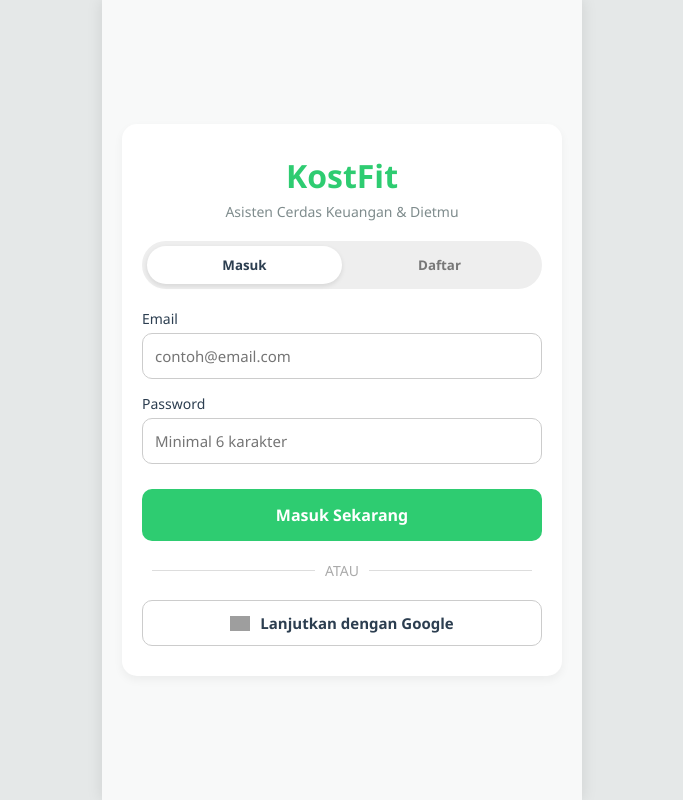
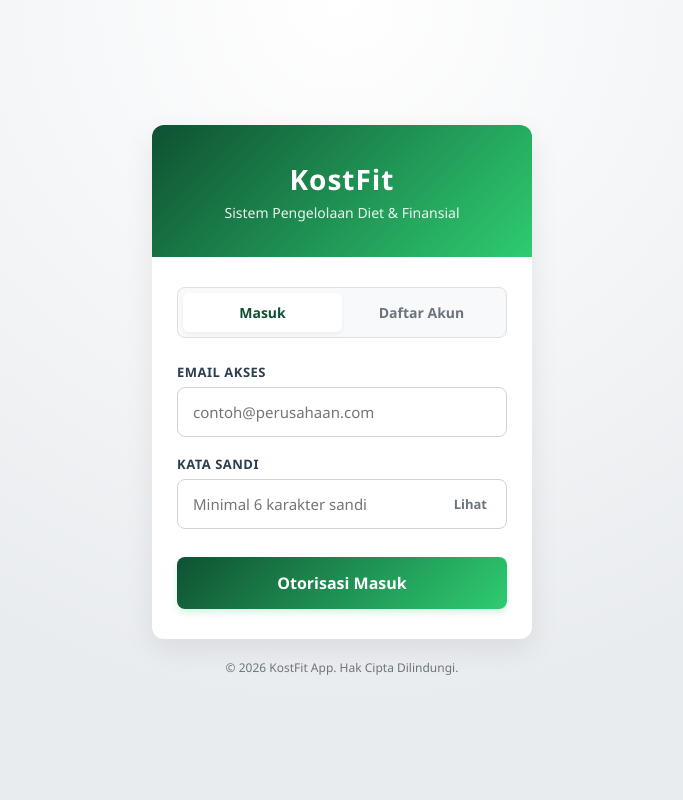
Before and after one commit to bhe-24/KostFit, a website: page public/auth.html in a window 1280 px wide. Shown: the whole page, without its empty margins (298-981 px from the left). Drawn offline with Linux system fonts and the light colour scheme; no server answers; grey boxes are pictures that could not be loaded.

Commit message:
Revamp authentication page layout and styles
Updated the authentication page with new styles and structure, including changes to titles, layout, and input handling.

```diff
--- a/public/auth.html
+++ b/public/auth.html
@@ -3,114 +3,159 @@
 <head>
   <meta charset="UTF-8">
   <meta name="viewport" content="width=device-width, initial-scale=1.0">
-  <title>KostFit - Masuk / Daftar</title>
+  <title>KostFit - Portal Masuk</title>
 
   <style>
-    /* === CSS GLOBAL & MOBILE-FIRST === */
+    /* === CSS MODERN CORPORATE === */
     :root {
-      --primary: #2ECC71;
-      --secondary: #3498DB;
+      --primary-dark: #0F5132; /* Hijau Tua Perkantoran */
+      --primary-light: #2ECC71; /* Hijau Muda Segar */
+      --text-main: #2C3E50;
+      --text-muted: #6C757D;
+      --bg-corporate: #E9ECEF; /* Abu-abu bersih ala enterprise */
       --danger: #E74C3C;
-      --bg-color: #F8F9F9;
-      --text-main: #2C3E50;
     }
-    * { margin: 0; padding: 0; box-sizing: border-box; font-family: 'Segoe UI', sans-serif; }
-    body { background-color: #E5E8E8; display: flex; justify-content: center; }
+
+    * { margin: 0; padding: 0; box-sizing: border-box; font-family: 'Segoe UI', Roboto, Helvetica, Arial, sans-serif; }
+
+    /* Latar belakang nuansa formal perusahaan */
+    body {
+      background-color: var(--bg-corporate);
+      background-image: radial-gradient(circle at 50% 0%, #ffffff 0%, transparent 70%);
+      display: flex; justify-content: center; align-items: center; min-height: 100vh;
+    }
 
     #app-container {
-      background-color: var(--bg-color);
-      width: 100%; max-width: 480px; min-height: 100vh;
-      display: flex; flex-direction: column; justify-content: center;
-      box-shadow: 0 0 15px rgba(0,0,0,0.1); padding: 20px;
+      width: 100%; max-width: 420px; padding: 20px;
     }
 
+    /* Card Utama dengan gaya modern bersih */
     .auth-card {
-      background: white; border-radius: 15px; padding: 30px 20px;
-      box-shadow: 0 4px 10px rgba(0,0,0,0.05); text-align: center;
+      background: white;
+      border-radius: 12px;
+      box-shadow: 0 10px 30px rgba(0,0,0,0.08);
+      overflow: hidden; /* Agar border radius atas menutupi header */
     }
 
-    .auth-card h1 { color: var(--primary); margin-bottom: 5px; }
-    .auth-card p { color: #7F8C8D; font-size: 14px; margin-bottom: 20px; }
+    /* Header Gradasi Hijau Tua ke Muda */
+    .card-header {
+      background: linear-gradient(135deg, var(--primary-dark) 0%, var(--primary-light) 100%);
+      color: white;
+      text-align: center;
+      padding: 35px 20px;
+    }
+
+    .card-header h1 { font-size: 28px; font-weight: 700; letter-spacing: 1px; margin-bottom: 5px; }
+    .card-header p { font-size: 14px; opacity: 0.9; font-weight: 400; }
+
+    .card-body { padding: 30px 25px; }
 
     /* Tombol Toggle Login/Daftar */
     .toggle-box {
-      display: flex; justify-content: space-between; margin-bottom: 20px;
-      background: #eee; border-radius: 25px; padding: 5px;
+      display: flex; justify-content: space-between; margin-bottom: 25px;
+      background: #F8F9FA; border-radius: 8px; padding: 5px; border: 1px solid #E0E0E0;
     }
     .toggle-btn {
       flex: 1; padding: 10px; border: none; background: transparent;
-      border-radius: 20px; font-weight: bold; cursor: pointer;
-      color: #777; transition: 0.3s;
+      border-radius: 6px; font-weight: 600; cursor: pointer;
+      color: var(--text-muted); transition: all 0.3s ease; font-size: 14px;
     }
-    .toggle-btn.active { background: white; color: var(--text-main); box-shadow: 0 2px 5px rgba(0,0,0,0.1); }
+    .toggle-btn.active {
+      background: white; color: var(--primary-dark);
+      box-shadow: 0 2px 4px rgba(0,0,0,0.05);
+    }
 
     /* Form Input */
-    .input-group { margin-bottom: 15px; text-align: left; }
-    .input-group label { display: block; font-size: 14px; margin-bottom: 5px; color: var(--text-main); font-weight: 500; }
-    .input-group input {
-      width: 100%; padding: 12px; border: 1px solid #ccc;
-      border-radius: 10px; outline: none; font-size: 15px;
+    .input-group { margin-bottom: 18px; text-align: left; }
+    .input-group label { display: block; font-size: 13px; margin-bottom: 6px; color: var(--text-main); font-weight: 600; text-transform: uppercase; letter-spacing: 0.5px;}
+
+    .input-wrapper { position: relative; display: flex; align-items: center; }
+    .input-wrapper input {
+      width: 100%; padding: 14px 15px; border: 1px solid #CED4DA;
+      border-radius: 8px; outline: none; font-size: 15px; color: var(--text-main);
+      transition: border-color 0.2s;
+    }
+    .input-wrapper input:focus { border-color: var(--primary-light); }
+
+    /* Tombol Show/Hide Password */
+    .toggle-pwd-btn {
+      position: absolute; right: 15px; background: none; border: none;
+      color: var(--text-muted); font-size: 13px; font-weight: 600;
+      cursor: pointer; padding: 5px;
+    }
+    .toggle-pwd-btn:hover { color: var(--primary-dark); }
+
+    /* Tombol Submit */
+    .btn-submit {
+      width: 100%; padding: 15px; border: none; border-radius: 8px;
+      background: linear-gradient(135deg, var(--primary-dark) 0%, var(--primary-light) 100%);
+      color: white; font-size: 16px; font-weight: bold; cursor: pointer;
+      margin-top: 10px; transition: opacity 0.2s; box-shadow: 0 4px 6px rgba(46, 204, 113, 0.2);
+    }
+    .btn-submit:hover { opacity: 0.9; }
+
+    #error-msg {
+      color: var(--danger); font-size: 13px; margin-top: 15px;
+      display: none; text-align: center; font-weight: 500; background: #FDEDEC; padding: 10px; border-radius: 6px;
     }
 
-    .btn-submit {
-      width: 100%; padding: 15px; border: none; border-radius: 10px;
-      background-color: var(--primary); color: white; font-size: 16px;
-      font-weight: bold; cursor: pointer; margin-top: 10px;
-    }
-
-    .divider { margin: 20px 0; color: #aaa; font-size: 14px; display: flex; align-items: center; }
-    .divider::before, .divider::after { content: ""; flex: 1; border-bottom: 1px solid #ddd; margin: 0 10px; }
-
-    .btn-google {
-      width: 100%; padding: 12px; border: 1px solid #ccc; border-radius: 10px;
-      background-color: white; color: var(--text-main); font-size: 15px;
-      font-weight: bold; cursor: pointer; display: flex; justify-content: center; align-items: center; gap: 10px;
-    }
-
-    #error-msg { color: var(--danger); font-size: 14px; margin-top: 15px; display: none; }
+    .footer-text { text-align: center; font-size: 12px; color: var(--text-muted); margin-top: 20px; }
   </style>
 </head>
 <body>
 
   <div id="app-container">
     <div class="auth-card">
+      <div class="card-header">
         <h1>KostFit</h1>
-      <p>Asisten Cerdas Keuangan & Dietmu</p>
+        <p>Sistem Pengelolaan Diet & Finansial</p>
+      </div>
 
+      <div class="card-body">
         <div class="toggle-box">
           <button id="btn-login-tab" class="toggle-btn active" onclick="switchTab('login')">Masuk</button>
-        <button id="btn-register-tab" class="toggle-btn" onclick="switchTab('register')">Daftar</button>
+          <button id="btn-register-tab" class="toggle-btn" onclick="switchTab('register')">Daftar Akun</button>
         </div>
 
         <div id="form-area">
+          <div class="input-group" id="name-group" style="display: none;">
+            <label>Nama Lengkap</label>
+            <div class="input-wrapper">
+              <input type="text" id="fullname" placeholder="Masukkan nama Anda">
+            </div>
+          </div>
+
           <div class="input-group">
-          <label>Email</label>
-          <input type="email" id="email" placeholder="contoh@email.com">
+            <label>Email Akses</label>
+            <div class="input-wrapper">
+              <input type="email" id="email" placeholder="contoh@perusahaan.com">
             </div>
+          </div>
+
           <div class="input-group">
-          <label>Password</label>
-          <input type="password" id="password" placeholder="Minimal 6 karakter">
+            <label>Kata Sandi</label>
+            <div class="input-wrapper">
+              <input type="password" id="password" placeholder="Minimal 6 karakter sandi">
+              <button type="button" id="toggle-pwd" class="toggle-pwd-btn">Lihat</button>
             </div>
-        <button id="btn-action" class="btn-submit">Masuk Sekarang</button>
+          </div>
+
+          <button id="btn-action" class="btn-submit">Otorisasi Masuk</button>
         </div>
 
         <p id="error-msg">Error: Pesan kesalahan di sini</p>
-
-      <div class="divider">ATAU</div>
-
-      <button id="btn-google" class="btn-google">
-        <img src="https://upload.wikimedia.org/wikipedia/commons/5/53/Google_%22G%22_Logo.svg" width="20" alt="Google Logo">
-        Lanjutkan dengan Google
-      </button>
       </div>
     </div>
 
+    <p class="footer-text">&copy; 2026 KostFit App. Hak Cipta Dilindungi.</p>
+  </div>
+
   <script type="module">
-    // 1. Import Firebase Core & Auth
+    // 1. Import Firebase Core & Auth (Hanya Email & Password, tanpa Google)
     import { initializeApp } from "https://www.gstatic.com/firebasejs/10.10.0/firebase-app.js";
     import {
       getAuth, createUserWithEmailAndPassword, signInWithEmailAndPassword,
-      GoogleAuthProvider, signInWithPopup, onAuthStateChanged
+      onAuthStateChanged, updateProfile
     } from "https://www.gstatic.com/firebasejs/10.10.0/firebase-auth.js";
 
     // 2. Konfigurasi Firebase
@@ -126,27 +171,44 @@
     // 3. Inisialisasi
     const app = initializeApp(firebaseConfig);
     const auth = getAuth(app);
-    const provider = new GoogleAuthProvider();
 
-    // 4. Cek apakah user sudah login, jika sudah langsung pindah ke index.html
+    // 4. Cek apakah user sudah login, jika sudah arahkan ke dashboard
     onAuthStateChanged(auth, (user) => {
       if (user) {
         window.location.href = "index.html";
       }
     });
 
-    // === LOGIKA UI (TOGGLE LOGIN/DAFTAR) ===
+    // === LOGIKA UI (TOGGLE LOGIN/DAFTAR & PASSWORD) ===
     let isLoginMode = true;
     const btnAction = document.getElementById("btn-action");
     const errorMsg = document.getElementById("error-msg");
+    const nameGroup = document.getElementById("name-group");
+    const pwdInput = document.getElementById("password");
+    const togglePwdBtn = document.getElementById("toggle-pwd");
 
+    // Fungsi Pindah Tab
     window.switchTab = function(mode) {
       isLoginMode = (mode === 'login');
       document.getElementById("btn-login-tab").classList.toggle("active", isLoginMode);
       document.getElementById("btn-register-tab").classList.toggle("active", !isLoginMode);
-      btnAction.innerText = isLoginMode ? "Masuk Sekarang" : "Daftar Akun Baru";
+
+      // Ubah teks tombol dan tampilkan/sembunyikan kolom Nama
+      btnAction.innerText = isLoginMode ? "Otorisasi Masuk" : "Registrasi Akun Baru";
+      nameGroup.style.display = isLoginMode ? "none" : "block";
       errorMsg.style.display = "none";
     }
+
+    // Fungsi Lihat/Sembunyikan Kata Sandi
+    togglePwdBtn.addEventListener("click", () => {
+      if (pwdInput.type === "password") {
+        pwdInput.type = "text";
+        togglePwdBtn.innerText = "Sembunyi";
+      } else {
+        pwdInput.type = "password";
+        togglePwdBtn.innerText = "Lihat";
+      }
+    });
 
     function showError(msg) {
       errorMsg.innerText = msg;
@@ -155,38 +217,43 @@
 
     // === LOGIKA AUTENTIKASI ===
     btnAction.addEventListener("click", () => {
-      const email = document.getElementById("email").value;
-      const password = document.getElementById("password").value;
+      const fullname = document.getElementById("fullname").value.trim();
+      const email = document.getElementById("email").value.trim();
+      const password = pwdInput.value;
 
+      // Validasi Input
+      if (!isLoginMode && !fullname) {
+        showError("Nama Lengkap wajib diisi untuk registrasi!");
+        return;
+      }
       if (!email || !password) {
-        showError("Email dan password wajib diisi!");
+        showError("Email dan Kata Sandi tidak boleh kosong!");
         return;
       }
 
-      btnAction.innerText = "Memproses...";
+      btnAction.innerText = "Memproses Sistem...";
 
       if (isLoginMode) {
-        // Proses Login
+        // PROSES MASUK (LOGIN)
         signInWithEmailAndPassword(auth, email, password)
           .catch((error) => {
-            showError(error.message.includes("invalid-credential") ? "Email atau Password salah!" : error.message);
-            btnAction.innerText = "Masuk Sekarang";
+            showError(error.message.includes("invalid-credential") ? "Kredensial salah atau tidak ditemukan." : "Terjadi kesalahan sistem: " + error.message);
+            btnAction.innerText = "Otorisasi Masuk";
           });
       } else {
-        // Proses Daftar
+        // PROSES DAFTAR (REGISTER)
         createUserWithEmailAndPassword(auth, email, password)
+          .then((userCredential) => {
+            // Setelah berhasil daftar, simpan nama pengguna ke profil Firebase
+            return updateProfile(userCredential.user, {
+              displayName: fullname
+            });
+          })
           .catch((error) => {
-            showError(error.message.includes("email-already-in-use") ? "Email sudah terdaftar!" : error.message);
-            btnAction.innerText = "Daftar Akun Baru";
+            showError(error.message.includes("email-already-in-use") ? "Email sudah terdaftar dalam sistem." : error.message);
+            btnAction.innerText = "Registrasi Akun Baru";
           });
       }
-    });
-
-    // Login dengan Google
-    document.getElementById("btn-google").addEventListener("click", () => {
-      signInWithPopup(auth, provider).catch((error) => {
-        showError("Gagal login dengan Google: " + error.message);
-      });
     });
   </script>
 
```
Lines whose indentation alone changed are shown as unchanged.
